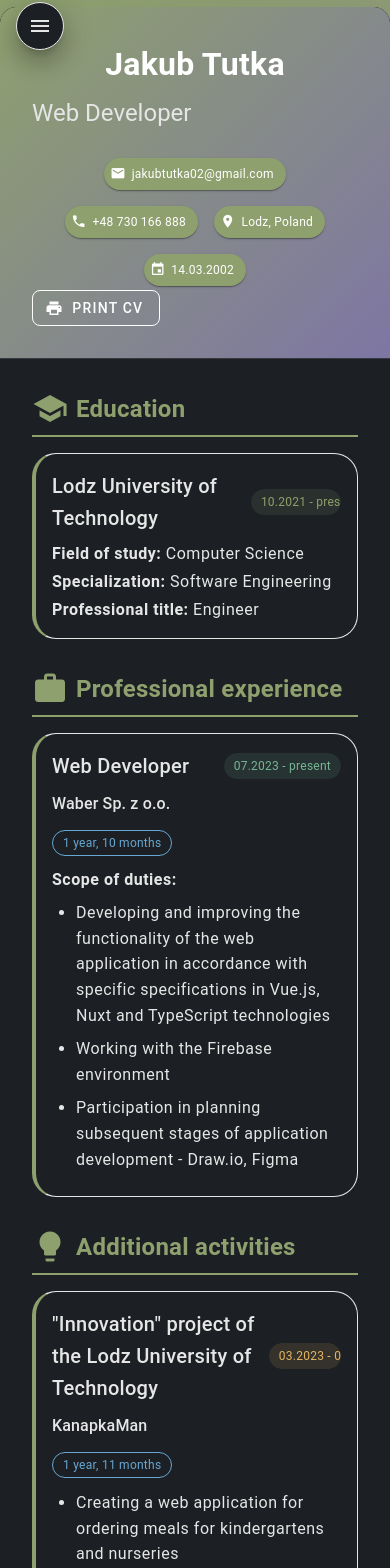
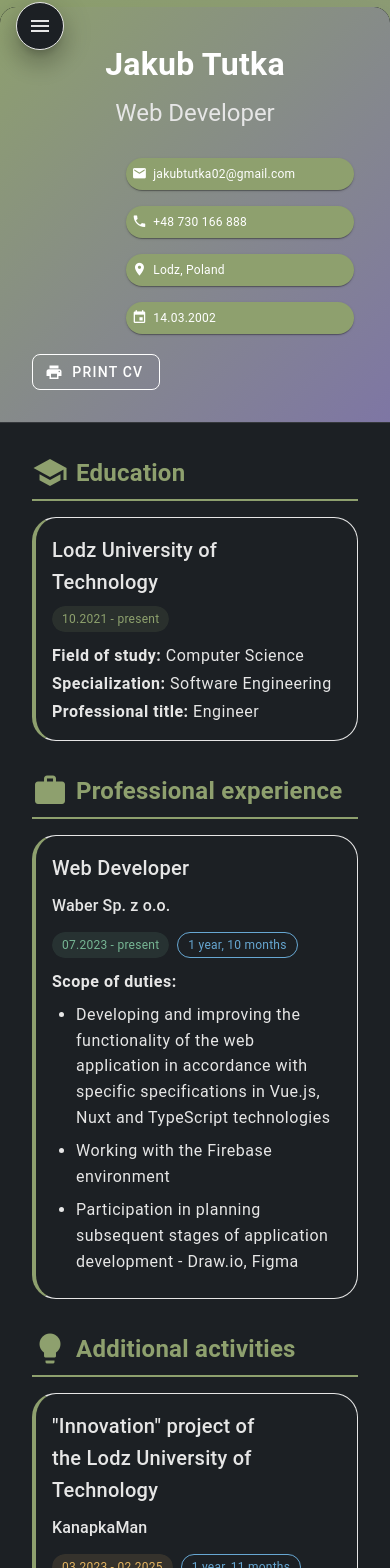
Before and after one commit to JakubTuta/Flagship, a Nuxt app: page /resume in a window 390 px wide. Shown: the part 9-1577 px from the top of the page. Built offline with nearby package versions, Linux system fonts and the light colour scheme.

Commit message:
fixed cv on mobile

```diff
--- a/components/Footer.vue
+++ b/components/Footer.vue
@@ -19,7 +19,7 @@ const socialLinks = [
 </script>
 
 <template>
-  <v-footer class="footer d-print-none pa-8">
+  <v-footer class="footer d-print-none max-h-200px pa-8">
     <v-container>
       <v-row class="justify-center">
         <v-col
--- a/layouts/default.vue
+++ b/layouts/default.vue
@@ -41,7 +41,7 @@ watch(locale, (newLocale) => {
     v-if="mobile"
     icon="mdi-menu"
     rounded="circle"
-    class="floating-btn mobile-menu-btn"
+    class="floating-btn mobile-menu-btn d-print-none"
     elevation="15"
     @click="drawerStore.toggleDrawer()"
   />
@@ -49,12 +49,12 @@ watch(locale, (newLocale) => {
   <v-main>
     <slot />
 
-    <NavigationDrawer
+    <LazyNavigationDrawer
       :mobile="mobile"
     />
   </v-main>
 
-  <Footer />
+  <LazyFooter />
 </template>
 
 <style scoped>
--- /dev/null
+++ b/pages/add-project.vue
@@ -0,0 +1,43 @@
+<script lang="ts" setup>
+import { GitHubService } from '~/composables/useGithub'
+
+const correctPassword = 'password123'
+const password = ref('')
+const repositoryUrl = ref('')
+
+function addProject() {
+  const github = new GitHubService()
+  github.getFileContent('JakubTutka', 'LeagueRats', 'https://github.com/JakubTuta/LeagueRats/blob/main/README.md')
+}
+</script>
+
+<template>
+  <v-container>
+    <v-card v-if="password !== correctPassword">
+      <v-card-text>
+        <v-text-field
+          v-model="password"
+          label="Enter the password to add a project"
+          type="password"
+        />
+      </v-card-text>
+    </v-card>
+
+    <v-card v-else>
+      <v-card-text>
+        <v-text-field
+          v-model="repositoryUrl"
+          label="GitHub Repository URL"
+          @keydown:enter="addProject"
+        />
+
+        <v-btn
+          color="primary"
+          @click="addProject"
+        >
+          Add Project
+        </v-btn>
+      </v-card-text>
+    </v-card>
+  </v-container>
+</template>
--- a/pages/resume.vue
+++ b/pages/resume.vue
@@ -1,4 +1,6 @@
 <script setup lang="ts">
+import { useDisplay } from 'vuetify'
+
 const { t, locale } = useI18n()
 const themeStore = useThemeStore()
 const drawerStore = useDrawerStore()
@@ -30,6 +32,8 @@ watch(locale, () => {
 }, { immediate: true })
 
 const isPrintMode = ref(false)
+
+const { mobile } = useDisplay()
 
 const personalInfo = computed(() => ({
   name: 'Jakub Tutka',
@@ -271,7 +275,10 @@ function calculateDate(date1: Date, date2: Date | null): string {
                   {{ personalInfo.name }}
                 </h1>
 
-                <div class="text-h5 text-high-emphasis">
+                <div
+                  class="text-h5 text-high-emphasis"
+                  :class="{'text-center': mobile}"
+                >
                   {{ personalInfo.title }}
                 </div>
               </v-col>
@@ -283,13 +290,17 @@ function calculateDate(date1: Date, date2: Date | null): string {
               >
                 <div
                   class="contact-info"
-                  :class="{'print-contact': isPrintMode}"
+                  :class="{
+                    'print-contact': isPrintMode,
+                    'd-flex justify-end': mobile,
+                  }"
                 >
                   <v-chip
                     class="ma-1"
                     color="primary"
                     variant="elevated"
-                    :class="{'print-chip': isPrintMode}"
+                    :class="{'print-chip': isPrintMode,
+                             'w-70%': mobile}"
                   >
                     <v-icon start>
                       mdi-email
@@ -301,7 +312,8 @@ function calculateDate(date1: Date, date2: Date | null): string {
                     class="ma-1"
                     color="primary"
                     variant="elevated"
-                    :class="{'print-chip': isPrintMode}"
+                    :class="{'print-chip': isPrintMode,
+                             'w-70%': mobile}"
                   >
                     <v-icon start>
                       mdi-phone
@@ -313,7 +325,8 @@ function calculateDate(date1: Date, date2: Date | null): string {
                     class="ma-1"
                     color="primary"
                     variant="elevated"
-                    :class="{'print-chip': isPrintMode}"
+                    :class="{'print-chip': isPrintMode,
+                             'w-70%': mobile}"
                   >
                     <v-icon start>
                       mdi-map-marker
@@ -325,7 +338,8 @@ function calculateDate(date1: Date, date2: Date | null): string {
                     class="ma-1"
                     color="primary"
                     variant="elevated"
-                    :class="{'print-chip': isPrintMode}"
+                    :class="{'print-chip': isPrintMode,
+                             'w-70%': mobile}"
                   >
                     <v-icon start>
                       mdi-calendar
@@ -340,6 +354,9 @@ function calculateDate(date1: Date, date2: Date | null): string {
               v-if="!isPrintMode"
               color="white"
               variant="outlined"
+              :class="mobile
+                ? 'mt-4'
+                : ''"
               @click="handlePrint"
             >
               <v-icon start>
@@ -385,12 +402,22 @@ function calculateDate(date1: Date, date2: Date | null): string {
                         </h3>
 
                         <v-chip
+                          v-if="!mobile"
                           color="primary"
                           size="small"
                         >
                           {{ datePeriod(edu.startDate, edu.endDate) }}
                         </v-chip>
                       </div>
+
+                      <v-chip
+                        v-if="mobile"
+                        color="primary"
+                        size="small"
+                        class="mb-3"
+                      >
+                        {{ datePeriod(edu.startDate, edu.endDate) }}
+                      </v-chip>
 
                       <div class="text-body-1 mb-1">
                         <strong>{{ t('resume.education.field') }}:</strong> {{ edu.field }}
@@ -432,6 +459,7 @@ function calculateDate(date1: Date, date2: Date | null): string {
                         </h3>
 
                         <v-chip
+                          v-if="!mobile"
                           color="success"
                           size="small"
                         >
@@ -444,6 +472,15 @@ function calculateDate(date1: Date, date2: Date | null): string {
                       </div>
 
                       <div class="experience-duration mb-3">
+                        <v-chip
+                          v-if="mobile"
+                          color="success"
+                          size="small"
+                          class="mr-2"
+                        >
+                          {{ datePeriod(exp.startDate, exp.endDate) }}
+                        </v-chip>
+
                         <v-chip
                           color="info"
                           size="small"
@@ -496,6 +533,7 @@ function calculateDate(date1: Date, date2: Date | null): string {
                         </h3>
 
                         <v-chip
+                          v-if="!mobile"
                           color="warning"
                           size="small"
                         >
@@ -508,6 +546,15 @@ function calculateDate(date1: Date, date2: Date | null): string {
                       </div>
 
                       <div class="activity-duration mb-3">
+                        <v-chip
+                          v-if="mobile"
+                          color="warning"
+                          size="small"
+                          class="mr-2"
+                        >
+                          {{ datePeriod(activity.startDate, activity.endDate) }}
+                        </v-chip>
+
                         <v-chip
                           color="info"
                           size="small"
@@ -993,7 +1040,7 @@ function calculateDate(date1: Date, date2: Date | null): string {
   }
 
   .skills-container {
-    background: #f9f9f9 !important;
+    background: #ffffff !important;
     border: 1px solid #ddd !important;
     padding: 0.5rem !important;
   }
```
